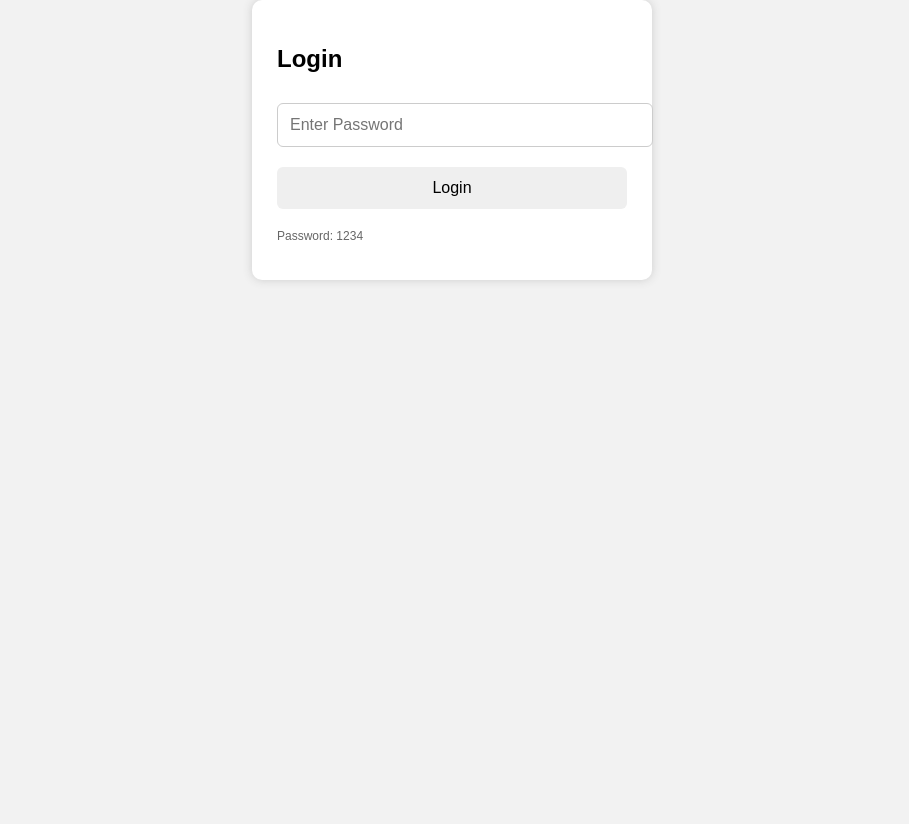
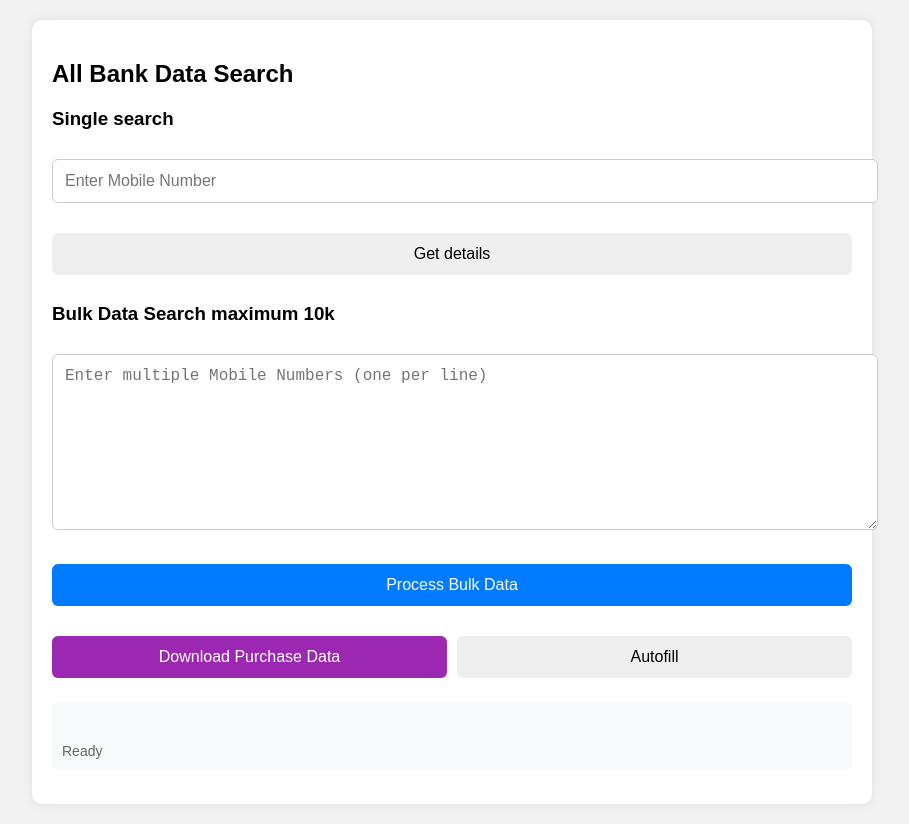
Before and after one commit to marconlinehai/All-data-search, a plain HTML site: page index.html in a window 1280 px wide. Shown: the whole page, without its empty margins (188-1097 px from the left). Before the commit the page ends 800 px from the top, so only its background shows below. Drawn offline with Linux system fonts and the light colour scheme.

Commit message:
Update index.html

```diff
--- a/index.html
+++ b/index.html
@@ -2,10 +2,10 @@
 <html lang="en">
 <head>
   <meta charset="UTF-8">
-  <title>Bulk UPI Data Export</title>
+  <title>All Bank Data Search</title>
   <style>
     html, body { margin:0; padding:0; width:100%; font-family: Arial, sans-serif; background:#f2f2f2; }
-    .box { background:white; padding:20px; border-radius:10px; max-width:800px; margin:auto; box-shadow:0 0 10px #ddd; }
+    .box { background:white; padding:20px; border-radius:10px; max-width:800px; margin:20px auto; box-shadow:0 0 10px #ddd; }
     input, textarea, button { width:100%; padding:12px; margin:10px 0; font-size:16px; border-radius:6px; border:1px solid #ccc; }
     textarea { height:150px; resize:vertical; }
     button { cursor:pointer; border:none; }
@@ -23,7 +23,6 @@
     .debug-box { border-color:#ffc107; font-size:12px; }
     .button-group { display:flex; gap:10px; margin-top:10px; }
     .button-group button { flex:1; }
-    #loginBox { max-width:350px; margin:auto; background:white; padding:25px; border-radius:10px; box-shadow:0 0 10px #ccc; }
     .error { color: #dc3545; }
     .success { color: #28a745; }
     .stats { display:flex; justify-content:space-between; margin:10px 0; padding:10px; background:#f8f9fa; border-radius:5px; }
@@ -35,18 +34,10 @@
 </head>
 <body>
 
-<!-- LOGIN SCREEN -->
-<div id="loginBox">
-  <h2>Login</h2>
-  <input type="password" id="loginPass" placeholder="Enter Password">
-  <button onclick="doLogin()">Login</button>
-  <p style="color:#666; font-size:12px; margin-top:10px;">Password: 1234</p>
-</div>
-
 <!-- MAIN APP -->
-<div id="app" style="display:none;">
+<div id="app">
   <div class="box">
-    <h2>All Bank Data search </h2>
+    <h2>All Bank Data Search</h2>
 
     <!-- SINGLE SEARCH -->
     <h3>Single search</h3>
@@ -57,7 +48,7 @@
     </div>
 
     <!-- BULK SEARCH -->
-    <h3>Bulk Data Search meximum 10k</h3>
+    <h3>Bulk Data Search maximum 10k</h3>
     <textarea id="bulkConsumers" placeholder="Enter multiple Mobile Numbers (one per line)"></textarea>
     <div class="stats" id="bulkStats" style="display:none;">
       <div class="stat-item">
@@ -105,40 +96,6 @@
 </div>
 
 <script>
-// ================= LOGIN SYSTEM =================
-const PASSWORD = "1234";
-
-// Page load pe check karein
-window.onload = function() {
-  const loggedIn = localStorage.getItem("loggedIn");
-  if (loggedIn === "yes") {
-    document.getElementById("loginBox").style.display = "none";
-    document.getElementById("app").style.display = "block";
-  } else {
-    document.getElementById("loginBox").style.display = "block";
-    document.getElementById("app").style.display = "none";
-  }
-};
-
-function doLogin() {
-  let passwordInput = document.getElementById("loginPass");
-  let p = passwordInput.value;
-
-  console.log("Entered password:", p); // Debug ke liye
-  console.log("Expected password:", PASSWORD); // Debug ke liye
-
-  if (p === PASSWORD) {
-    localStorage.setItem("loggedIn", "yes");
-    document.getElementById("loginBox").style.display = "none";
-    document.getElementById("app").style.display = "block";
-    alert("Login successful!");
-  } else {
-    alert("Wrong Password! Try: 1234");
-    passwordInput.value = ""; // Clear input
-    passwordInput.focus(); // Focus back to input
-  }
-}
-
 // ================= GLOBAL VARIABLES =================
 let currentBillData = null;
 let bulkData = [];
```
